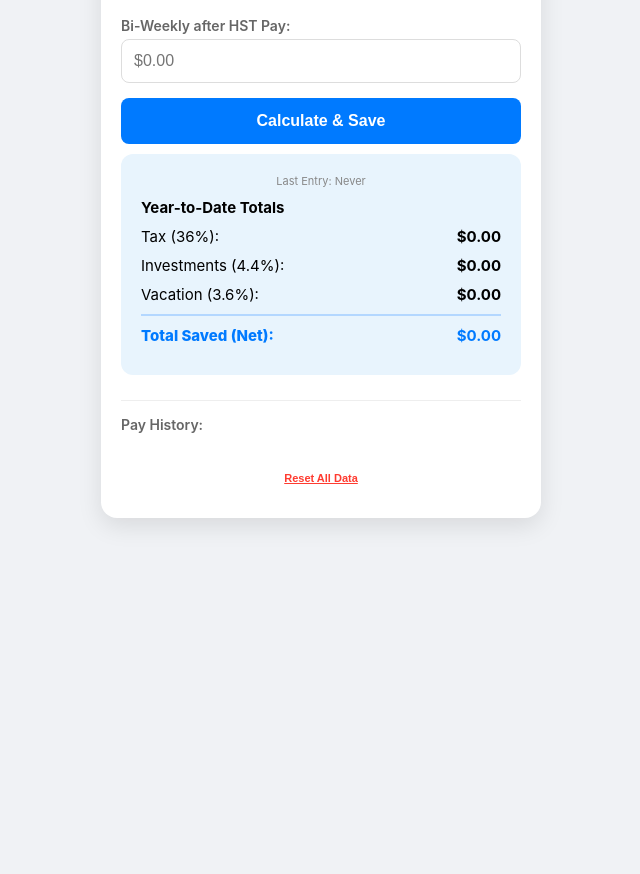
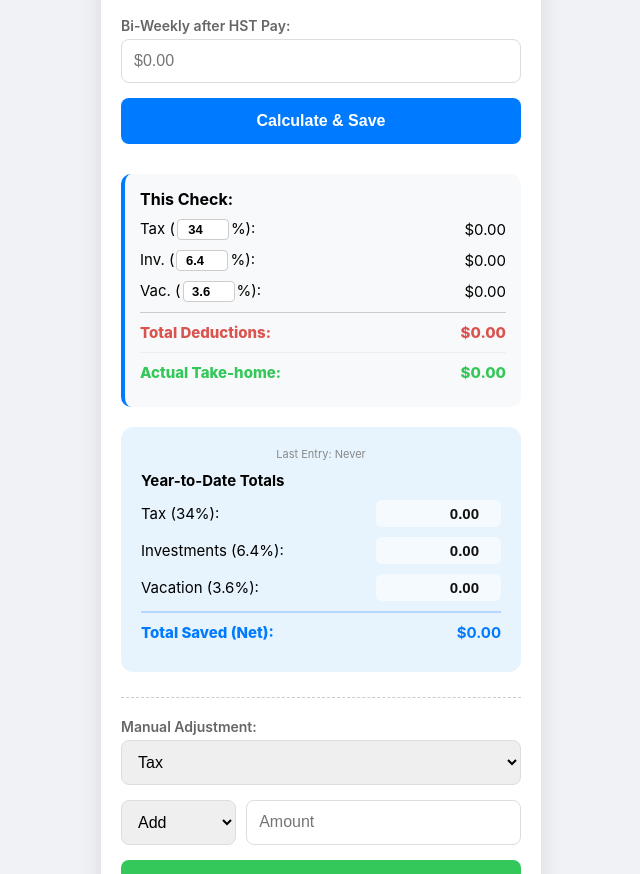
Before and after one commit to ivanskeete-commits/paytracker, a plain HTML site: page index.html in a window 1280 px wide. Shown: the part 72-946 px from the top of the page, without its empty margins (319-959 px from the left). Before the commit the page ends 800 px from the top, so only its background shows below. Drawn offline with Linux system fonts and the light colour scheme.

Commit message:
Update index.html

```diff
--- a/index.html
+++ b/index.html
@@ -5,6 +5,7 @@
     <meta name="viewport" content="width=device-width, initial-scale=1.0, maximum-scale=1.0, user-scalable=no">
     <meta name="apple-mobile-web-app-capable" content="yes">
     <meta name="apple-mobile-web-app-status-bar-style" content="black-translucent">
+    <link rel="apple-touch-icon" href="icon.png">
     <title>PayTracker Pro</title>
     <style>
         body { font-family: -apple-system, system-ui, sans-serif; background: #f0f2f5; display: flex; justify-content: center; padding: 20px; margin: 0; }
@@ -13,30 +14,52 @@
 
         label { font-size: 14px; color: #666; font-weight: 600; display: block; margin-bottom: 5px; }
         input, select { width: 100%; padding: 12px; margin-bottom: 15px; border: 1px solid #ddd; border-radius: 8px; box-sizing: border-box; font-size: 16px; }
+        .adj-row { display: flex; gap: 10px; }
+        .adj-row select { width: 40%; }
 
         button { width: 100%; padding: 14px; border: none; border-radius: 8px; cursor: pointer; font-size: 16px; font-weight: 600; transition: 0.2s; }
         .btn-calc { background: #007aff; color: white; margin-bottom: 10px; }
+        .btn-add { background: #34c759; color: white; }
         .btn-reset { background: none; color: #ff3b30; text-decoration: underline; font-size: 11px; margin-top: 20px; width: 100%; }
 
         /* This Check / Results Area */
         .results { background: #f8f9fa; padding: 15px; border-radius: 10px; margin: 20px 0; border-left: 4px solid #007aff; }
-        .rate-input { width: 45px; padding: 2px 4px; border: 1px solid #ccc; border-radius: 4px; font-size: 13px; text-align: center; font-weight: bold; margin: 0 2px; }
+        .rate-input { width: 52px; padding: 2px 4px; border: 1px solid #ccc; border-radius: 4px; font-size: 13px; text-align: center; font-weight: bold; margin: 0 2px; }
 
         /* YTD Totals Area */
         .totals { background: #e8f4fd; padding: 20px; border-radius: 12px; }
         .row { display: flex; justify-content: space-between; align-items: center; margin-bottom: 10px; font-size: 15px; }
+        .ytd-edit-input {
+            width: 125px;
+            padding: 4px 6px;
+            margin-bottom: 0;
+            border: 1px solid transparent;
+            border-radius: 6px;
+            background: rgba(255, 255, 255, 0.55);
+            font-size: 15px;
+            font-weight: 700;
+            text-align: right;
+            color: #111;
+        }
+        .ytd-edit-input:focus {
+            background: #fff;
+            border-color: #007aff;
+            outline: none;
+        }
         .date-label { font-size: 11px; color: #888; text-align: center; margin-bottom: 10px; display: block; }
         .highlight { color: #d9534f; font-weight: 800; border-top: 1px solid #ccc; padding-top: 10px; margin-top: 10px; }
         .take-home-final { color: #34c759; font-weight: 800; border-top: 1px solid #eee; padding-top: 10px; margin-top: 5px; }
         .total-saved-row { color: #007aff; font-weight: 800; border-top: 2px solid #b3d7ff; padding-top: 10px; margin-top: 5px; }
 
-        /* History Section */
+        /* Manual Adjustment & History Sections */
+        .adj-section { margin-top: 25px; padding-top: 20px; border-top: 1px dashed #ccc; }
         .history-section { margin-top: 25px; padding-top: 15px; border-top: 1px solid #eee; }
         .history-list { font-size: 13px; color: #444; max-height: 250px; overflow-y: auto; }
         .history-item { display: flex; align-items: center; justify-content: space-between; padding: 10px 0; border-bottom: 1px solid #fafafa; }
         .history-info { display: flex; flex-direction: column; flex-grow: 1; }
         .btn-del { color: #ff3b30; font-size: 20px; font-weight: bold; background: none; border: none; width: 35px; cursor: pointer; }
         .date-edit-input { border: none; background: transparent; font-size: 11px; color: #888; width: 100%; }
+        .adj-log-text { color: #666; font-style: italic; font-size: 12px; }
     </style>
 </head>
 <body>
@@ -48,31 +71,57 @@
     <input type="number" id="payInput" placeholder="$0.00" inputmode="decimal">
     <button class="btn-calc" onclick="calculate()">Calculate & Save</button>
 
-    <div id="breakdownArea" class="results" style="display:none;">
+    <div id="breakdownArea" class="results" style="display:block;">
         <strong>This Check:</strong>
         <div class="row" style="margin-top:10px;">
-            <span>Tax (<input type="number" id="rateTax" class="rate-input" onchange="warnRateChange('tax', this.value)">%):</span>
-            <span id="curTax"></span>
+            <span>Tax (<input type="number" id="rateTax" step="any" class="rate-input" onchange="warnRateChange('tax', this.value)">%):</span>
+            <span id="curTax">$0.00</span>
         </div>
         <div class="row">
-            <span>Inv. (<input type="number" id="rateInv" class="rate-input" onchange="warnRateChange('inv', this.value)">%):</span>
-            <span id="curInv"></span>
+            <span>Inv. (<input type="number" id="rateInv" step="any" class="rate-input" onchange="warnRateChange('inv', this.value)">%):</span>
+            <span id="curInv">$0.00</span>
         </div>
         <div class="row">
-            <span>Vac. (<input type="number" id="rateVac" class="rate-input" onchange="warnRateChange('vac', this.value)">%):</span>
-            <span id="curVac"></span>
+            <span>Vac. (<input type="number" id="rateVac" step="any" class="rate-input" onchange="warnRateChange('vac', this.value)">%):</span>
+            <span id="curVac">$0.00</span>
         </div>
-        <div class="row highlight"><span>Total Deductions:</span> <span id="curTotal"></span></div>
-        <div class="row take-home-final"><span>Actual Take-home:</span> <span id="curNet"></span></div>
+        <div class="row highlight"><span>Total Deductions:</span> <span id="curTotal">$0.00</span></div>
+        <div class="row take-home-final"><span>Actual Take-home:</span> <span id="curNet">$0.00</span></div>
     </div>
 
     <div class="totals">
         <span class="date-label">Last Entry: <span id="lastDate">Never</span></span>
         <div class="row"><strong>Year-to-Date Totals</strong></div>
-        <div class="row"><span>Tax (<span id="ytdTaxRate"></span>%):</span> <strong id="totTax"></strong></div>
-        <div class="row"><span>Investments (<span id="ytdInvRate"></span>%):</span> <strong id="totInv"></strong></div>
-        <div class="row"><span>Vacation (<span id="ytdVacRate"></span>%):</span> <strong id="totVac"></strong></div>
+        <div class="row">
+            <span>Tax (<span id="ytdTaxRate"></span>%):</span>
+            <input type="number" id="totTax" step="0.01" class="ytd-edit-input" onchange="updateYTD('tax', this.value)">
+        </div>
+        <div class="row">
+            <span>Investments (<span id="ytdInvRate"></span>%):</span>
+            <input type="number" id="totInv" step="0.01" class="ytd-edit-input" onchange="updateYTD('invest', this.value)">
+        </div>
+        <div class="row">
+            <span>Vacation (<span id="ytdVacRate"></span>%):</span>
+            <input type="number" id="totVac" step="0.01" class="ytd-edit-input" onchange="updateYTD('vacation', this.value)">
+        </div>
         <div class="row total-saved-row"><span>Total Saved (Net):</span> <strong id="totSaved"></strong></div>
+    </div>
+
+    <div class="adj-section">
+        <label>Manual Adjustment:</label>
+        <select id="adjCat">
+            <option value="tax">Tax</option>
+            <option value="invest">Investments</option>
+            <option value="vacation">Vacation</option>
+        </select>
+        <div class="adj-row">
+            <select id="adjType">
+                <option value="plus">Add</option>
+                <option value="minus">Minus</option>
+            </select>
+            <input type="number" id="adjAmt" placeholder="Amount" inputmode="decimal">
+        </div>
+        <button class="btn-add" onclick="addManual()">Apply Adjustment</button>
     </div>
 
     <div class="history-section">
@@ -84,7 +133,7 @@
 </div>
 
 <script>
-    let settings = JSON.parse(localStorage.getItem('paySettings')) || { tax: 36, inv: 4.4, vac: 3.6 };
+    let settings = JSON.parse(localStorage.getItem('paySettings')) || { tax: 34, inv: 6.4, vac: 3.6 };
     let data = JSON.parse(localStorage.getItem('payData')) || { tax: 0, invest: 0, vacation: 0, lastUpdate: 'Never', history: [] };
 
     // Initial Load
@@ -98,13 +147,17 @@
         if (confirm(`Change ${key.toUpperCase()} rate to ${newVal}%? This will affect future calculations.`)) {
             settings[key] = parseFloat(newVal) || 0;
             localStorage.setItem('paySettings', JSON.stringify(settings));
-            // If there is currently a number in payInput, recalculate automatically
             if (document.getElementById('payInput').value) calculate(false);
             updateUI();
         } else {
-            // Revert the input value if cancelled
             document.getElementById('rate' + key.charAt(0).toUpperCase() + key.slice(1)).value = settings[key];
         }
+    }
+
+    function updateYTD(key, newVal) {
+        const parsed = parseFloat(newVal);
+        data[key] = isNaN(parsed) ? 0 : parsed;
+        save();
     }
 
     function calculate(shouldSave = true) {
@@ -133,11 +186,38 @@
                 id: Date.now(),
                 date: now,
                 amount: pay,
+                isAdj: false,
                 t: t, i: i, v: v
             });
             document.getElementById('payInput').value = '';
             save();
         }
+    }
+
+    function addManual() {
+        let amt = parseFloat(document.getElementById('adjAmt').value);
+        const cat = document.getElementById('adjCat').value;
+        const type = document.getElementById('adjType').value;
+        const catName = document.getElementById('adjCat').options[document.getElementById('adjCat').selectedIndex].text;
+
+        if (isNaN(amt) || amt === 0) return;
+        if (type === 'minus') amt = -Math.abs(amt);
+
+        const now = new Date().toLocaleDateString() + ' ' + new Date().toLocaleTimeString([], {hour: '2-digit', minute:'2-digit'});
+
+        data[cat] += amt;
+        data.lastUpdate = now;
+        data.history.unshift({
+            id: Date.now(),
+            date: now,
+            amount: amt,
+            isAdj: true,
+            catLabel: catName,
+            catKey: cat
+        });
+
+        document.getElementById('adjAmt').value = '';
+        save();
     }
 
     function deleteEntry(id) {
@@ -146,9 +226,13 @@
         if (index === -1) return;
 
         const item = data.history[index];
-        data.tax -= item.t;
-        data.invest -= item.i;
-        data.vacation -= item.v;
+        if (item.isAdj) {
+            data[item.catKey] -= item.amount;
+        } else {
+            data.tax -= item.t;
+            data.invest -= item.i;
+            data.vacation -= item.v;
+        }
 
         data.history.splice(index, 1);
         save();
@@ -168,14 +252,13 @@
     }
 
     function updateUI() {
-        // Update YTD Labels
         document.getElementById('ytdTaxRate').innerText = settings.tax;
         document.getElementById('ytdInvRate').innerText = settings.inv;
         document.getElementById('ytdVacRate').innerText = settings.vac;
 
-        document.getElementById('totTax').innerText = format(data.tax);
-        document.getElementById('totInv').innerText = format(data.invest);
-        document.getElementById('totVac').innerText = format(data.vacation);
+        document.getElementById('totTax').value = data.tax.toFixed(2);
+        document.getElementById('totInv').value = data.invest.toFixed(2);
+        document.getElementById('totVac').value = data.vacation.toFixed(2);
         document.getElementById('totSaved').innerText = format(data.invest + data.vacation);
         document.getElementById('lastDate').innerText = data.lastUpdate;
 
@@ -185,10 +268,19 @@
         data.history.forEach(item => {
             const div = document.createElement('div');
             div.className = 'history-item';
+
+            let historyText = "";
+            if (item.isAdj) {
+                const sign = item.amount >= 0 ? '+' : '';
+                historyText = `<span class="adj-log-text">Adj: ${item.catLabel} ${sign}${format(item.amount)}</span>`;
+            } else {
+                historyText = `<strong>${format(item.amount)}</strong>`;
+            }
+
             div.innerHTML = `
                 <div class="history-info">
                     <input type="text" class="date-edit-input" value="${item.date}" onchange="updateDate(${item.id}, this.value)">
-                    <strong>${format(item.amount)}</strong>
+                    ${historyText}
                 </div>
                 <button class="btn-del" onclick="deleteEntry(${item.id})">×</button>
             `;
```
